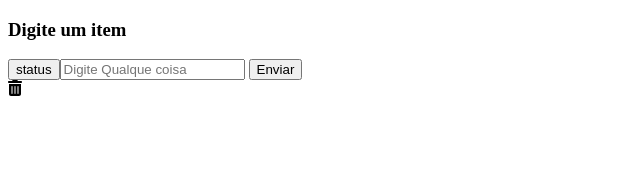
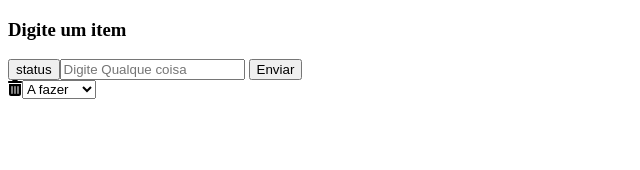
Before and after one commit to Edivansanto5/todoList, a Vue app: page / in a window 1280 px wide. Both pictures are taken after a click on the button "Enviar". Shown: the top 170 px of the page, without its empty margins (0-640 px from the left). Built offline with nearby package versions, Linux system fonts and the light colour scheme.

Commit message:
criando opções de status das atividades

```diff
--- a/src/components/todoList.vue
+++ b/src/components/todoList.vue
@@ -7,6 +7,11 @@
 
     <div v-for="(lista, index) in listas" :key="index" >
         <span> {{ lista.text }}</span> <a class="mr-10" @click="deleta"> <i class="fa-solid fa-trash-can"></i></a>
+        <select>
+            <option >A fazer</option>
+            <option >Fazendo</option>
+            <option >Feito</option>
+        </select>
 
     </div>
 
```
